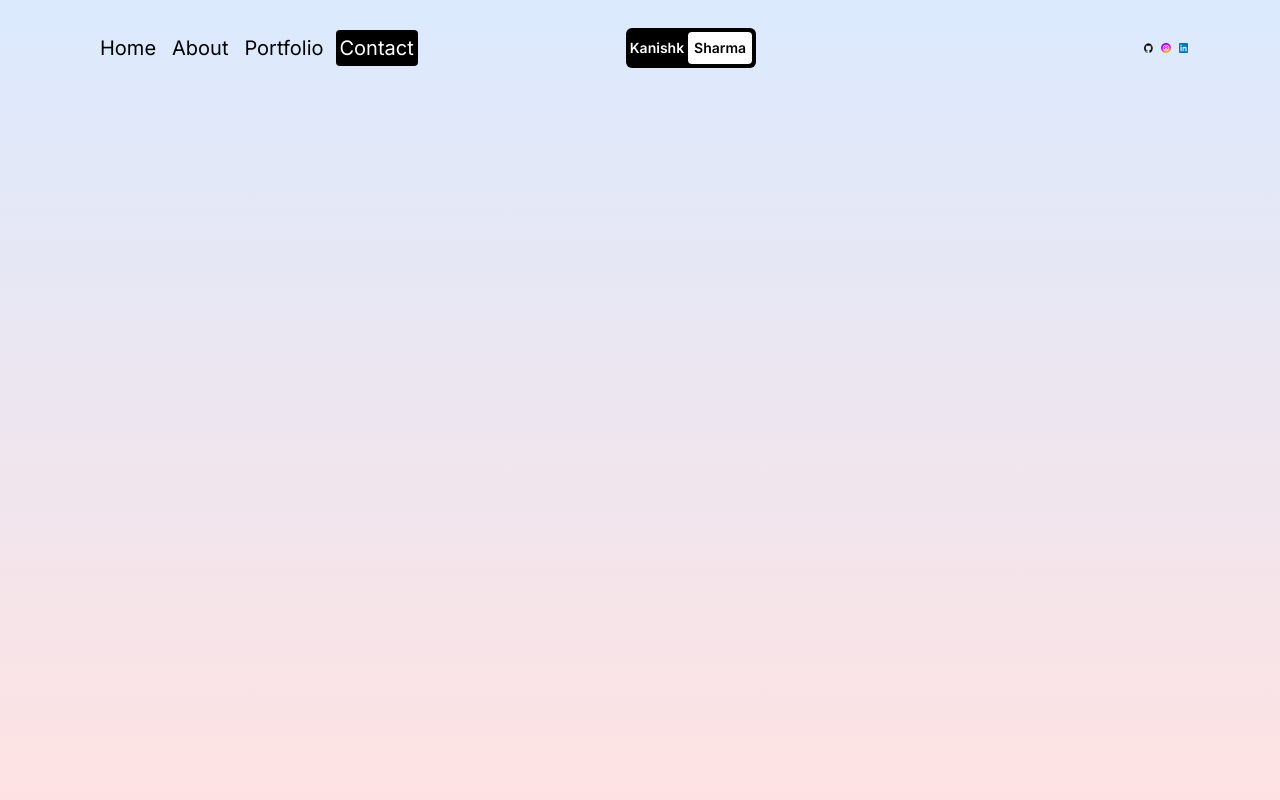
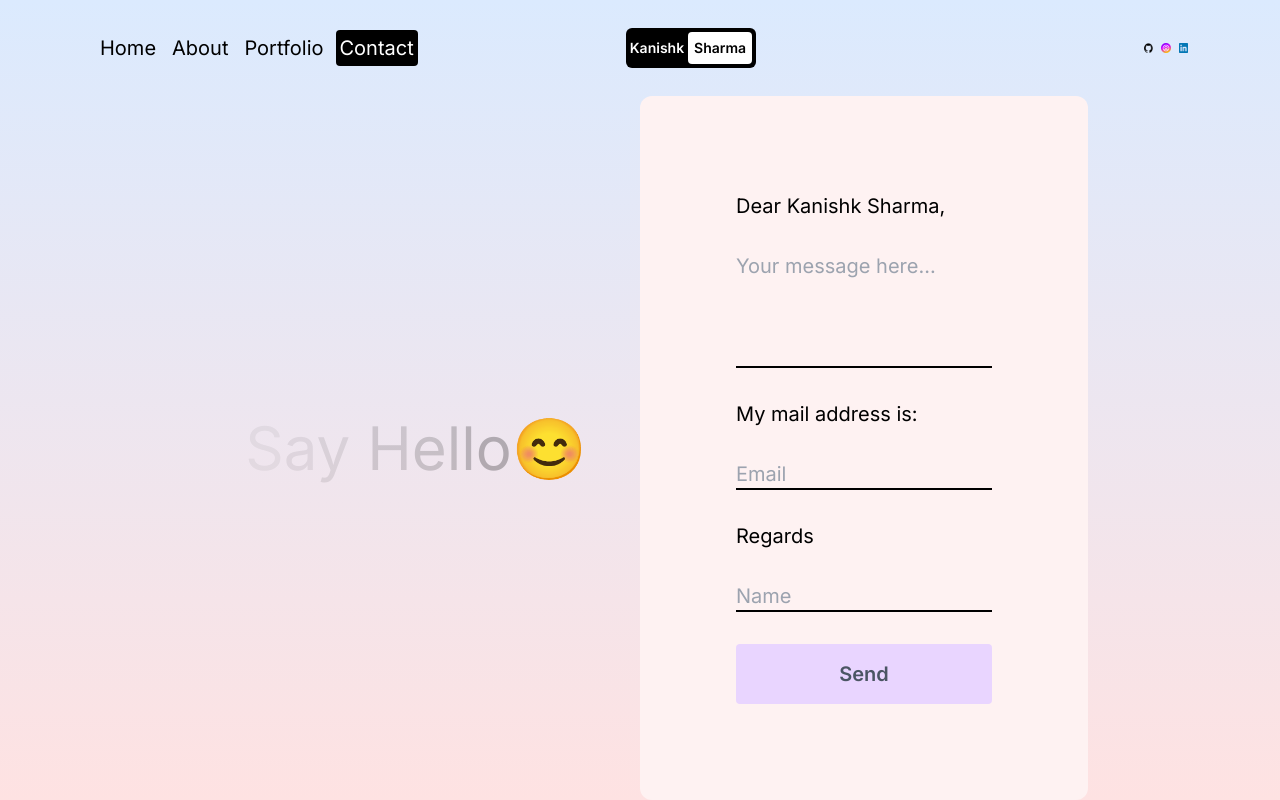
Before and after one commit to Kanishk-S06/PortfolioWebsite, a Next.js app: page /contact in a window 1280 px wide. Built offline with nearby package versions, Linux system fonts and the light colour scheme.

Commit message:
contact us page setup

```diff
--- a/package.json
+++ b/package.json
@@ -9,6 +9,8 @@
     "lint": "next lint"
   },
   "dependencies": {
+    "@emailjs/browser": "^4.3.3",
+    "emailjs": "^4.0.3",
     "framer": "^2.4.1",
     "motion": "^10.17.0",
     "next": "14.1.0",
--- a/src/app/about/page.jsx
+++ b/src/app/about/page.jsx
@@ -23,24 +23,17 @@
       transition={{ duration: 1 }}
     >
       <div className="h-full overflow-scroll lg:flex" ref={containerRef}>
-        <div className="p-4 sm:p-8 md:p-12 lg:p-20 xl:p-48 flex flex-col gap-24 md:gap-32 lg:gap-48 xl:gap-64 lg:w-2/3 lg:pr-0 xl:w-1/2">
+        <div className="p-4 sm:p-8 md:p-8 lg:p-4 xl:p-48 flex flex-col gap-24 md:gap-32 lg:gap-36 xl:gap-64 lg:w-2/3 lg:pr-0 xl:w-1/2">
           <div className="flex flex-col gap-12 justify-center">
             <h1 className="font-bold text-2xl">BIOGRAPHY</h1>
             <p className="text-lg">
-              Hey there! I am Kanishk Sharma, a passionate Full Stack Developer
-              driven by a strong foundation in computer science and a relentless
-              problem-solving mindset. With a knack for crafting efficient and
-              user-friendly applications, I have garnered experience in both
-              front-end and back-end development, utilizing technologies like
-              NodeJS and NextJS, along with various frameworks. My adaptability
-              and quick learning enable me to stay abreast of industry trends,
-              delivering cutting-edge solutions. I excel in collaborative
-              environments, leveraging excellent communication skills to work
-              seamlessly with cross-functional teams, ensuring timely project
-              delivery and surpassing client expectations. Fueled by a desire
-              for continuous learning and growth, I am committed to making a
-              positive impact through my work, embodying a strong work ethic and
-              a passion for innovation.
+              Hello, I&apos;m Kanishk Sharma, a full-stack developer with a solid
+              computer science background and problem-solving skills. I
+              specialize in creating efficient, user-friendly applications using
+              technologies like NodeJS and NextJS. I thrive in team settings, where my
+              communication skills contribute to successful projects. I&apos;m
+              committed to continuous learning and innovation, always aiming to
+              make a positive impact with my work
             </p>
             <span className="italic">
               Embrace challenges as opportunities, for they pave the path to
--- a/src/app/contact/page.jsx
+++ b/src/app/contact/page.jsx
@@ -1,11 +1,113 @@
-import React from 'react'
+"use client";
+import { motion } from "framer-motion";
+import { useRef, useState } from "react";
+import emailjs from "@emailjs/browser";
 
 const ContactPage = () => {
+  const [success, setSuccess] = useState(false);
+  const [error, setError] = useState(false);
+  const text = "Say Hello";
+
+  const form = useRef();
+
+  const sendEmail = (e) => {
+    e.preventDefault();
+    setError(false);
+    setSuccess(false);
+
+    emailjs
+      .sendForm(
+        process.env.NEXT_PUBLIC_SERVICE_ID,
+        process.env.NEXT_PUBLIC_TEMPLATE_ID,
+        form.current,
+        process.env.NEXT_PUBLIC_PUBLIC_KEY
+      )
+      .then(
+        () => {
+          setSuccess(true);
+          form.current.reset();
+        },
+        () => {
+          setError(true);
+        }
+      );
+  };
+
   return (
-    <div>
+    <motion.div
+      className="h-full"
+      initial={{ y: "-200vh" }}
+      animate={{ y: "0%" }}
+      transition={{ duration: 1 }}
+    >
+      <div className="h-full flex flex-col lg:flex-row px-4 sm:px-8 md:px-12 lg:px-20 xl:px-48">
+        {/* TEXT CONTAINER */}
+        <div className="h-1/2 lg:h-full lg:w-1/2 flex items-center justify-center text-6xl">
+          <div>
+            {text.split("").map((letter, index) => (
+              <motion.span
+                key={index}
+                initial={{ opacity: 1 }}
+                animate={{ opacity: 0 }}
+                transition={{
+                  duration: 3,
+                  repeat: Infinity,
+                  delay: index * 0.1,
+                }}
+              >
+                {letter}
+              </motion.span>
+            ))}
+            😊
+          </div>
+        </div>
+        {/* FORM CONTAINER */}
+        <form
+          onSubmit={sendEmail}
+          ref={form}
+          className="h-1/2 lg:h-full lg:w-1/2 bg-red-50 rounded-xl text-xl flex flex-col gap-8 justify-center p-24"
+        >
+          <span>Dear Kanishk Sharma,</span>
+          <textarea
+            placeholder="Your message here..."
+            required
+            rows={6}
+            className="bg-transparent border-b-2 border-b-black outline-none resize-none"
+            name="user_message"
+          />
+          <span>My mail address is:</span>
+          <input
+            placeholder="Email"
+            required
+            name="user_email"
+            type="text"
+            className="bg-transparent border-b-2 border-b-black outline-none"
+          />
+          <span>Regards</span>
+          <input
+            placeholder="Name"
+            required
+            name="user_name"
+            type="text"
+            className="bg-transparent border-b-2 border-b-black outline-none"
+          />
+          <button className="bg-purple-200 rounded font-semibold text-gray-600 p-4">
+            Send
+          </button>
+          {success && (
+            <span className="text-green-600 font-semibold">
+              Your message has been sent successfully!
+            </span>
+          )}
+          {error && (
+            <span className="text-red-600 font-semibold">
+              Something went wrong!
+            </span>
+          )}
+        </form>
+      </div>
+    </motion.div>
+  );
+};
 
-    </div>
-  )
-}
-
-export default ContactPage
+export default ContactPage;
--- a/src/app/page.jsx
+++ b/src/app/page.jsx
@@ -2,6 +2,7 @@
 
 import Image from "next/image";
 import { motion } from "framer-motion";
+import Link from "next/link";
 
 const Homepage = () => {
   return (
@@ -27,8 +28,8 @@
             Welcome to my digital domain, where full-stack prowess and creative
             flair collide. With expertise in front-end finesse and back-end
             wizardry, my portfolio showcases versatile projects blending design
-            and functionality seamlessly. Let&apos;s innovate together, shaping the
-            digital landscape with every line of code.
+            and functionality seamlessly. Let&apos;s innovate together, shaping
+            the digital landscape with every line of code.
           </p>
           {/* BUTTONS */}
           <div className="w-full flex gap-4">
@@ -37,10 +38,11 @@
                 My Resume
               </button>
             </a>
-
-            <button className="p-4 rounded-lg ring-1 ring-black">
-              Contact Me
-            </button>
+            <Link href="/contact">
+              <button className="p-4 rounded-lg ring-1 ring-black">
+                Contact Me
+              </button>
+            </Link>
           </div>
         </div>
       </div>
```
Also changed, not shown: 2 other files (tests, documents, lock files or other folders).
